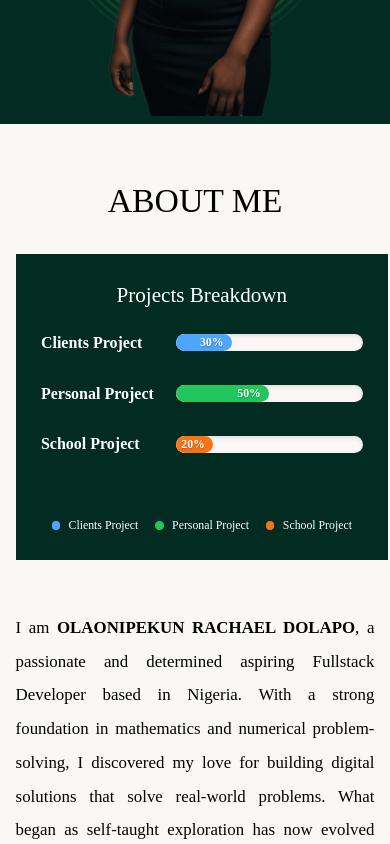
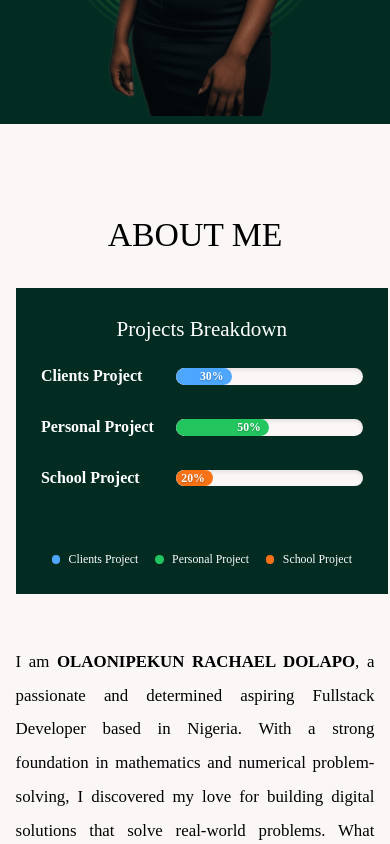
Before and after one commit to Lovethrech/my-main-portfolio, a Vue app: page / in a window 390 px wide. Shown: the part 700-1544 px from the top of the page. Built offline with nearby package versions, Linux system fonts and the light colour scheme.

Commit message:
working on the home-about components.

```diff
--- a/src/components/home/about/HomeAboutCtn.vue
+++ b/src/components/home/about/HomeAboutCtn.vue
@@ -34,7 +34,7 @@ import HomeAboutDescStats from "./HomeAboutDescStats.vue";
 
 @media screen and (max-width: 1024px){
     .home-about-ctn{
-        padding: 6vh 0;
+        padding: 10vh 0;
     }
     .home-about-mini-ctn{
         flex-direction: column-reverse;
--- a/src/components/home/project/HomeProjectTitle.vue
+++ b/src/components/home/project/HomeProjectTitle.vue
@@ -10,6 +10,7 @@
 <style scoped>
 .home-project-title{
     font-size: 4vh;
+    font-weight: 600;
     background-color: var(--bg-color);
     padding: 1vh 5vh;
     border-radius: var(--border-radius);
```
